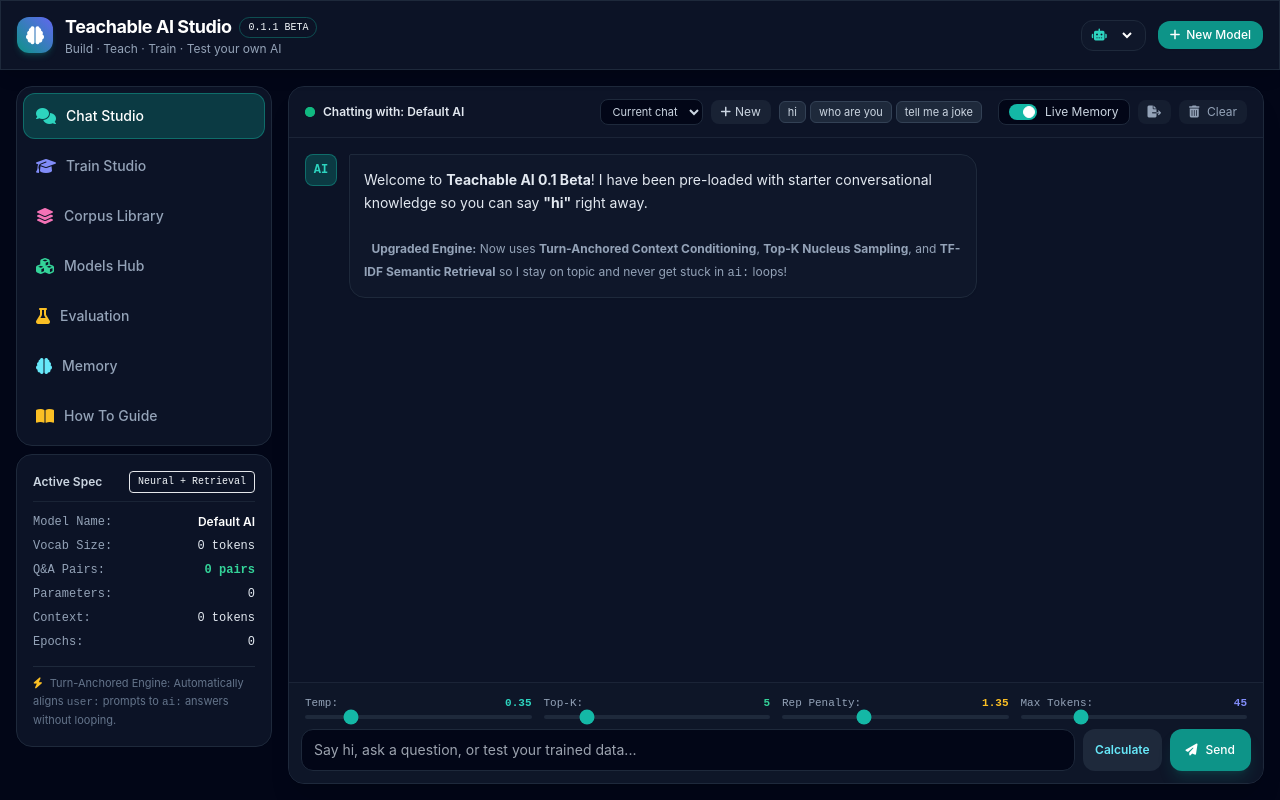
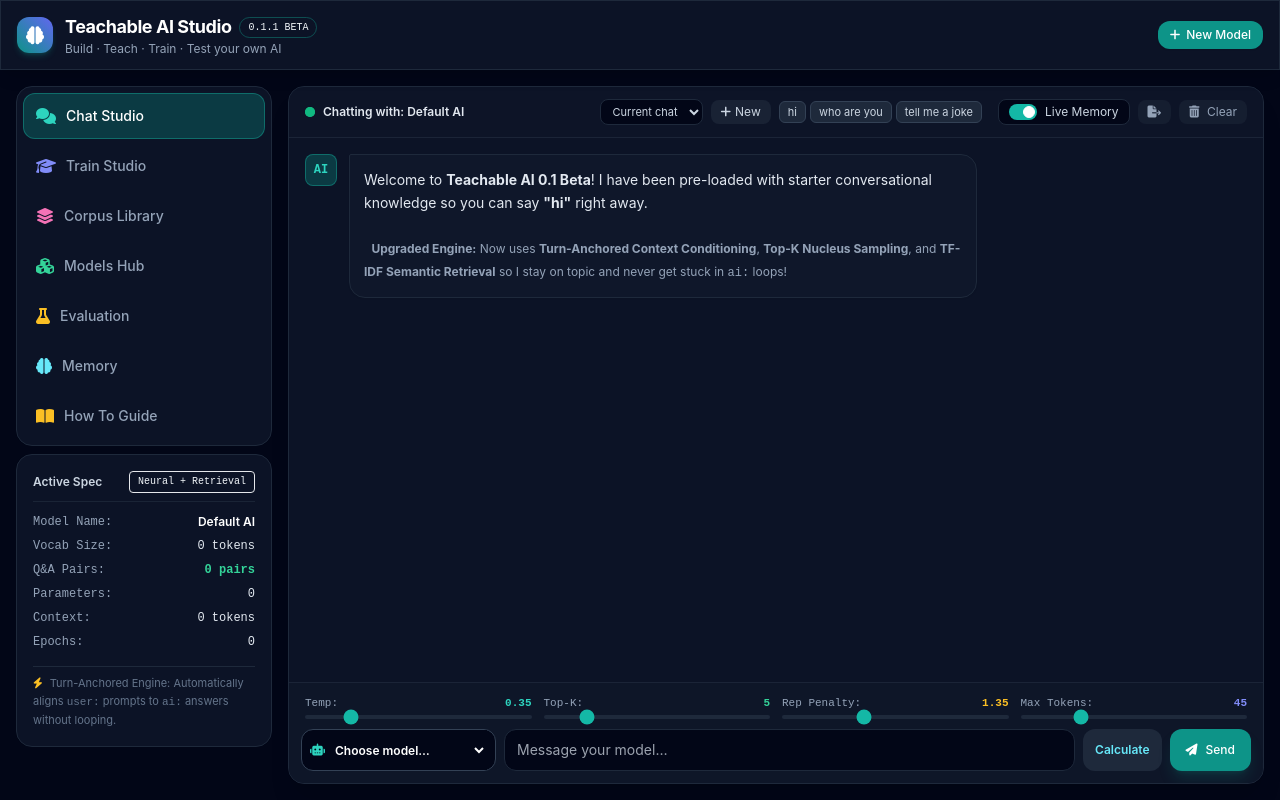
Before and after one commit to LUAPnammi/TeachableAi, a plain HTML site: page index.html in a window 1280 px wide. Drawn offline with nearby package versions, Linux system fonts and the light colour scheme.

Commit message:
Update index.html

```diff
--- a/index.html
+++ b/index.html
@@ -76,13 +76,8 @@
       </div>
     </div>
 
-    <!-- Active Model Selector & Quick Actions -->
+    <!-- Quick Actions -->
     <div class="flex items-center gap-2 sm:gap-3">
-      <div class="flex items-center gap-2 bg-slate-900 border border-slate-800 rounded-xl px-2.5 py-1.5 text-xs">
-        <i class="fa-solid fa-robot text-brand-400"></i>
-        <select id="active-model-select" class="bg-transparent text-white font-medium focus:outline-none cursor-pointer max-w-[120px] sm:max-w-[180px] truncate"></select>
-      </div>
-
       <button id="new-model-modal-btn" title="Create New AI Model" class="px-3 py-1.5 rounded-xl bg-brand-600 hover:bg-brand-500 text-white font-medium text-xs flex items-center gap-1.5 transition shadow-sm">
         <i class="fa-solid fa-plus text-xs"></i>
         <span class="hidden sm:inline">New Model</span>
@@ -262,7 +257,13 @@
 
           <!-- Input Textarea + Buttons -->
           <div class="flex items-end gap-2 relative">
-            <textarea id="chat-input" rows="1" placeholder="Say hi, ask a question, or test your trained data..." class="flex-1 bg-slate-950 border border-slate-800 focus:border-brand-500 rounded-xl px-3 py-2.5 text-sm text-white focus:outline-none resize-none transition min-h-[42px] max-h-32"></textarea>
+            <div class="flex items-center gap-1.5 shrink-0 h-[42px] px-2 rounded-xl bg-slate-950 border border-slate-700 focus-within:border-brand-500" title="Choose which model replies to your messages">
+              <i class="fa-solid fa-robot text-brand-400 text-xs" aria-hidden="true"></i>
+              <select id="active-model-select" aria-label="Choose chat model" class="w-[104px] sm:w-[156px] h-full bg-slate-950 text-white text-[11px] sm:text-xs font-semibold focus:outline-none cursor-pointer truncate">
+                <option value="" disabled selected>Choose model…</option>
+              </select>
+            </div>
+            <textarea id="chat-input" rows="1" placeholder="Message your model…" class="flex-1 min-w-0 bg-slate-950 border border-slate-800 focus:border-brand-500 rounded-xl px-3 py-2.5 text-sm text-white focus:outline-none resize-none transition min-h-[42px] max-h-32"></textarea>
             <button id="calculate-prompt-btn" title="Tokenize, retrieve, score and preview the answer" class="h-[42px] px-3 rounded-xl bg-slate-800 hover:bg-slate-700 text-cyan-300 text-xs font-semibold shrink-0">Calculate</button>
             <button id="send-msg-btn" class="h-[42px] px-4 rounded-xl bg-brand-600 hover:bg-brand-500 active:scale-95 text-white font-medium flex items-center justify-center gap-2 transition shadow-lg shadow-brand-600/20 shrink-0">
               <i class="fa-solid fa-paper-plane text-xs"></i>
@@ -2774,9 +2775,9 @@ tell me a joke</textarea><label for="eval-gold" class="text-xs font-semibold tex
       refreshModelSelect() {
         const select = document.getElementById('active-model-select');
         select.innerHTML = this.models.map(m => `
-          <option value="${m.id}" ${m.id === this.activeModelId ? 'selected' : ''}>${this.escapeHTML(m.name)} (${m.type === 'neural' ? 'MLP' : (m.type === 'attention' ? 'Attention' : 'TF-IDF')})</option>
+          <option style="background:#0f172a;color:#f8fafc" value="${m.id}" ${m.id === this.activeModelId ? 'selected' : ''}>${this.escapeHTML(m.name)} (${m.type === 'neural' ? 'MLP' : (m.type === 'attention' ? 'Attention' : 'TF-IDF')})</option>
         `).join('');
-        select.insertAdjacentHTML('beforeend', '<option value="__tara1m_reference__">Tara 1.1 · pretrained reference</option>');
+        select.insertAdjacentHTML('beforeend', '<option value="__tara1m_reference__" style="background:#0f172a;color:#f8fafc">Tara 1.1 · pretrained reference</option>');
         this.renderModelsHubCards();
       }
 
```
